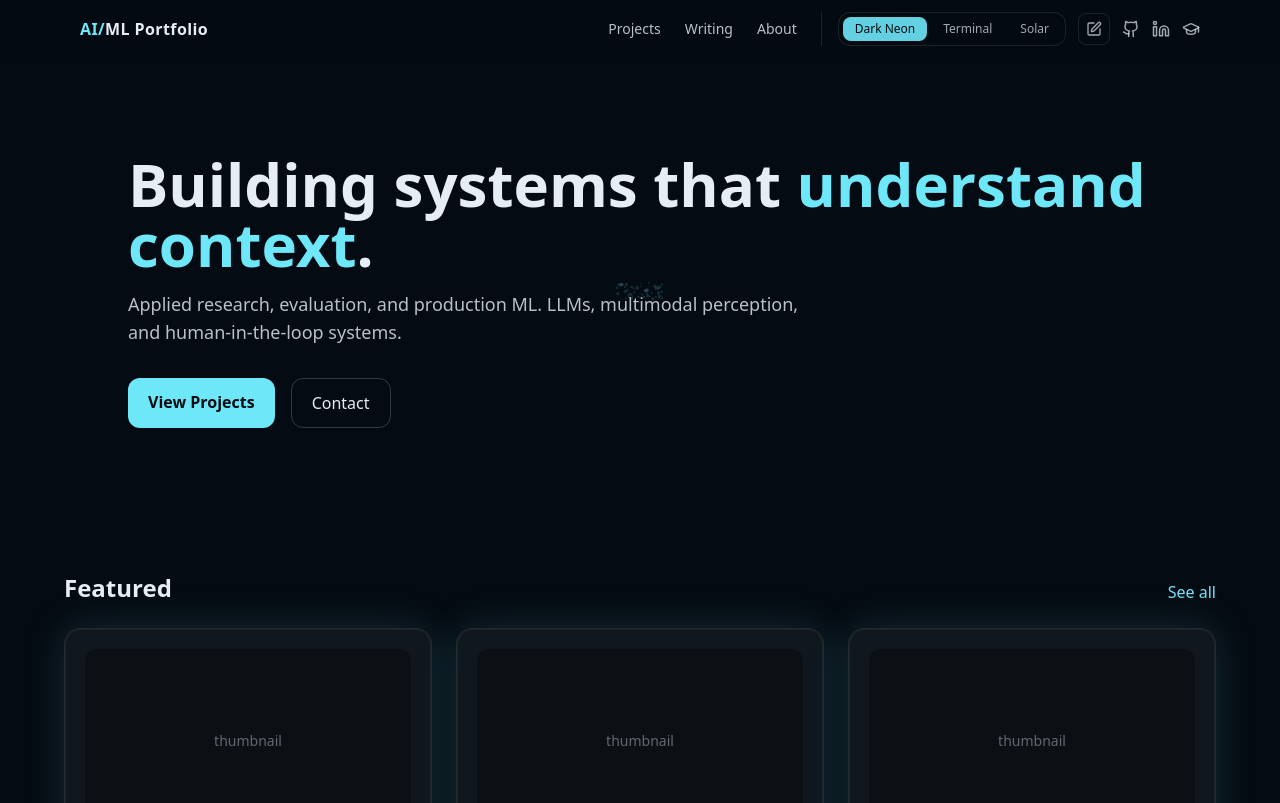
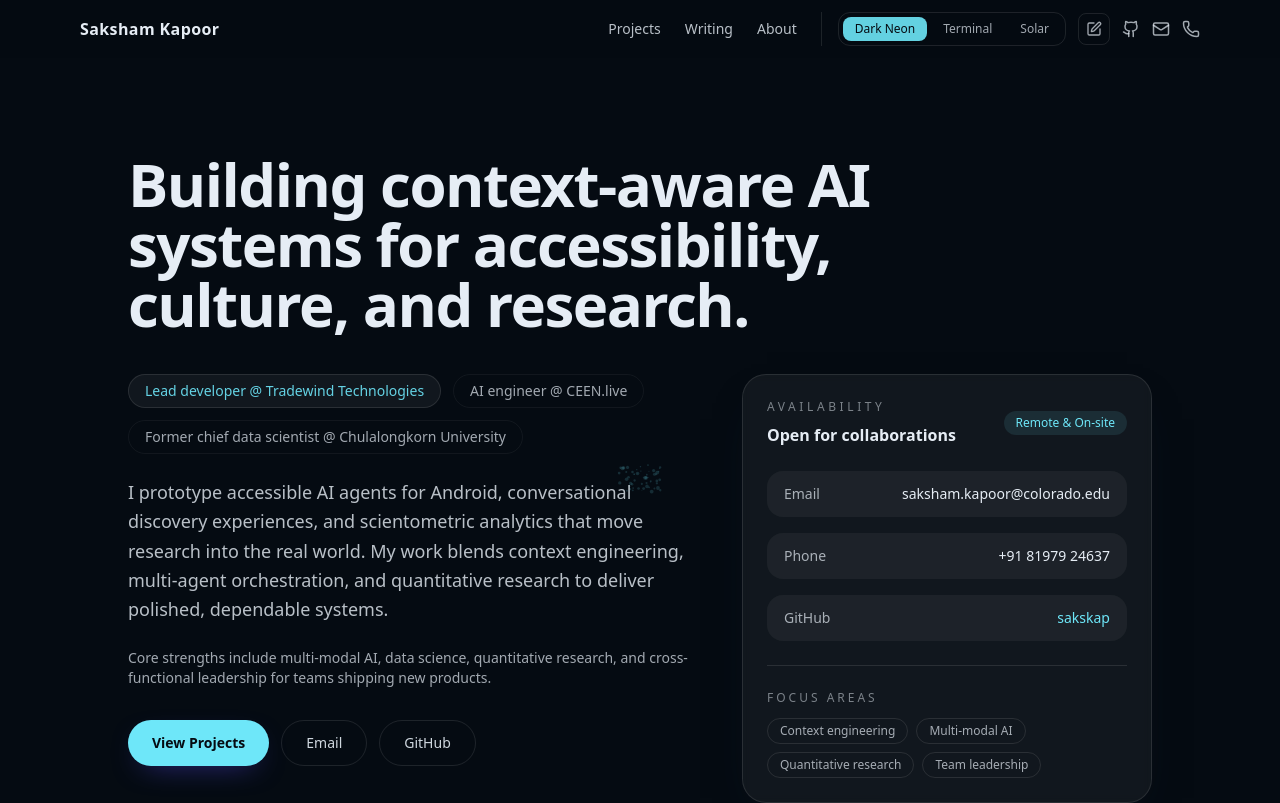
Before and after one commit to teamplanb01-cell/portfolio, a React (Vite) app: page / in a window 1280 px wide. Shown: the top 803 px of the page. Built offline with nearby package versions, Linux system fonts and the light colour scheme.

Commit message:
Refresh hero layout

```diff
--- a/index.html
+++ b/index.html
@@ -5,25 +5,25 @@
     <meta name="viewport" content="width=device-width, initial-scale=1.0" />
     <meta
       name="description"
-      content="AI/ML portfolio showcasing applied research, evaluations, and production machine learning systems."
+      content="Portfolio of Saksham Kapoor, an AI engineer and data scientist building accessibility agents, cultural discovery platforms, and scientometric analytics."
     />
     <meta name="theme-color" content="#050B12" />
     <meta property="og:type" content="website" />
-    <meta property="og:title" content="AI/ML Portfolio" />
+    <meta property="og:title" content="Saksham Kapoor — AI Engineer &amp; Data Scientist" />
     <meta
       property="og:description"
-      content="Applied research, evaluation, and production AI/ML projects by an ML engineer."
+      content="AI accessibility, cultural discovery, and quantitative research work led by Saksham Kapoor."
     />
-    <meta property="og:url" content="https://example.com" />
+    <meta property="og:url" content="https://github.com/sakskap/portfolio" />
     <meta property="og:image" content="/og.svg" />
     <meta name="twitter:card" content="summary_large_image" />
-    <meta name="twitter:title" content="AI/ML Portfolio" />
+    <meta name="twitter:title" content="Saksham Kapoor — AI Engineer &amp; Data Scientist" />
     <meta
       name="twitter:description"
-      content="Highlights of AI/ML research, evaluation pipelines, and production-ready experiments."
+      content="Applied AI projects across accessibility, culture, and research analytics by Saksham Kapoor."
     />
     <meta name="twitter:image" content="/og.svg" />
-    <title>AI/ML Portfolio</title>
+    <title>Saksham Kapoor — AI Engineer &amp; Data Scientist</title>
     <link rel="icon" href="/favicon.svg" />
     <link rel="preconnect" href="https://fonts.googleapis.com" />
     <link rel="preconnect" href="https://fonts.gstatic.com" crossorigin />
@@ -43,12 +43,13 @@
       {
         "@context": "https://schema.org",
         "@type": "Person",
-        "name": "AI/ML Engineer",
-        "url": "https://example.com",
-        "jobTitle": "Machine Learning Engineer",
+        "name": "Saksham Kapoor",
+        "url": "https://github.com/sakskap/portfolio",
+        "jobTitle": "AI Engineer & Data Scientist",
+        "email": "saksham.kapoor@colorado.edu",
+        "telephone": "+91 81979 24637",
         "sameAs": [
-          "https://github.com/yourname",
-          "https://www.linkedin.com/in/yourname"
+          "https://github.com/sakskap"
         ]
       }
     </script>
--- a/src/App.tsx
+++ b/src/App.tsx
@@ -2,6 +2,7 @@ import { motion } from 'framer-motion'
 import Hero from './components/Hero'
 import Featured from './components/Featured'
 import { SEO } from './components/SEO'
+import { SITE } from './config/site'
 
 const pageTransition = {
   initial: { opacity: 0, y: 16 },
@@ -18,11 +19,7 @@ export default function App() {
       exit={pageTransition.exit}
       transition={{ duration: 0.4, ease: 'easeOut' }}
     >
-      <SEO
-        title="AI/ML Portfolio"
-        description="Applied research, evaluation, and production ML systems. Explore LLMs, perception, and human-in-the-loop work."
-        url="https://example.com/"
-      />
+      <SEO title={SITE.title} description={SITE.description} url={SITE.url} />
       <section className="relative overflow-hidden">
         <Hero />
       </section>
--- a/src/components/Hero.tsx
+++ b/src/components/Hero.tsx
@@ -2,9 +2,11 @@ import { motion } from 'framer-motion'
 import { Link } from 'react-router-dom'
 import { CanvasParticles } from './CanvasParticles'
 import { useTheme } from './ThemeProvider'
+import { SITE } from '../config/site'
 
 export default function Hero() {
   const { prefersReducedMotion } = useTheme()
+  const phoneHref = SITE.phone.replace(/\s+/g, '')
   return (
     <div className="relative overflow-hidden">
       <div className="absolute inset-0">
@@ -16,31 +18,123 @@ export default function Hero() {
           initial={{ opacity: 0, y: prefersReducedMotion ? 0 : 10 }}
           animate={{ opacity: 1, y: 0 }}
           transition={{ duration: prefersReducedMotion ? 0 : 0.6 }}
-          className="text-4xl md:text-6xl font-bold leading-tight"
+          className="max-w-3xl text-4xl md:text-6xl font-semibold leading-tight tracking-tight text-ink"
         >
-          Building systems that <span className="text-primary">understand context</span>.
+          Building context-aware AI systems for accessibility, culture, and research.
         </motion.h1>
+        <div className="mt-10 grid gap-10 lg:grid-cols-[1.4fr_minmax(0,1fr)] lg:items-start">
+          <div>
+            <motion.div
+              initial={{ opacity: 0, y: prefersReducedMotion ? 0 : 12 }}
+              animate={{ opacity: 1, y: 0 }}
+              transition={{ delay: prefersReducedMotion ? 0 : 0.05, duration: prefersReducedMotion ? 0 : 0.6 }}
+              className="flex flex-wrap items-center gap-3 text-sm text-ink/70"
+            >
+              <span className="rounded-full border border-white/10 bg-white/5 px-4 py-1.5 font-medium text-primary/90">
+                Lead developer @ Tradewind Technologies
+              </span>
+              <span className="rounded-full border border-white/5 px-4 py-1.5">
+                AI engineer @ CEEN.live
+              </span>
+              <span className="rounded-full border border-white/5 px-4 py-1.5">
+                Former chief data scientist @ Chulalongkorn University
+              </span>
+            </motion.div>
             <motion.p
-          initial={{ opacity: 0, y: prefersReducedMotion ? 0 : 10 }}
+              initial={{ opacity: 0, y: prefersReducedMotion ? 0 : 12 }}
               animate={{ opacity: 1, y: 0 }}
               transition={{ delay: prefersReducedMotion ? 0 : 0.1, duration: prefersReducedMotion ? 0 : 0.6 }}
-          className="mt-4 text-lg text-ink/80 max-w-2xl"
+              className="mt-6 text-lg leading-relaxed text-ink/80 max-w-2xl"
             >
-          Applied research, evaluation, and production ML. LLMs, multimodal perception, and human-in-the-loop systems.
+              I prototype accessible AI agents for Android, conversational discovery experiences, and scientometric analytics
+              that move research into the real world. My work blends context engineering, multi-agent orchestration, and
+              quantitative research to deliver polished, dependable systems.
             </motion.p>
-        <div className="mt-8 flex flex-wrap gap-4">
+            <motion.p
+              initial={{ opacity: 0, y: prefersReducedMotion ? 0 : 12 }}
+              animate={{ opacity: 1, y: 0 }}
+              transition={{ delay: prefersReducedMotion ? 0 : 0.18, duration: prefersReducedMotion ? 0 : 0.6 }}
+              className="mt-6 text-sm text-ink/70 max-w-2xl"
+            >
+              Core strengths include multi-modal AI, data science, quantitative research, and cross-functional leadership for
+              teams shipping new products.
+            </motion.p>
+            <motion.div
+              initial={{ opacity: 0, y: prefersReducedMotion ? 0 : 12 }}
+              animate={{ opacity: 1, y: 0 }}
+              transition={{ delay: prefersReducedMotion ? 0 : 0.26, duration: prefersReducedMotion ? 0 : 0.6 }}
+              className="mt-8 flex flex-wrap gap-3"
+            >
               <Link
                 to="/projects"
-            className="px-5 py-3 rounded-xl bg-primary text-bg font-semibold transition hover:opacity-90 focus-visible:outline focus-visible:outline-2 focus-visible:outline-offset-2 focus-visible:outline-primary/70"
+                className="inline-flex items-center justify-center rounded-full bg-primary px-6 py-3 text-sm font-semibold text-bg shadow-[0_10px_30px_-15px_rgba(79,70,229,0.8)] transition hover:translate-y-0.5 focus-visible:outline focus-visible:outline-2 focus-visible:outline-offset-2 focus-visible:outline-primary/70"
               >
                 View Projects
               </Link>
               <a
-            href="mailto:you@example.com"
-            className="px-5 py-3 rounded-xl border border-ink/20 transition hover:border-primary focus-visible:outline focus-visible:outline-2 focus-visible:outline-offset-2 focus-visible:outline-primary/70"
+                href={`mailto:${SITE.email}`}
+                className="inline-flex items-center justify-center rounded-full border border-white/10 px-6 py-3 text-sm font-medium text-ink/90 transition hover:border-primary hover:text-primary focus-visible:outline focus-visible:outline-2 focus-visible:outline-offset-2 focus-visible:outline-primary/70"
               >
-            Contact
+                Email
               </a>
+              <a
+                href={SITE.github}
+                target="_blank"
+                rel="noreferrer"
+                className="inline-flex items-center justify-center rounded-full border border-white/10 px-6 py-3 text-sm font-medium text-ink/90 transition hover:border-primary hover:text-primary focus-visible:outline focus-visible:outline-2 focus-visible:outline-offset-2 focus-visible:outline-primary/70"
+              >
+                GitHub
+              </a>
+            </motion.div>
+          </div>
+          <motion.div
+            initial={{ opacity: 0, y: prefersReducedMotion ? 0 : 12 }}
+            animate={{ opacity: 1, y: 0 }}
+            transition={{ delay: prefersReducedMotion ? 0 : 0.32, duration: prefersReducedMotion ? 0 : 0.6 }}
+            className="rounded-3xl border border-white/10 bg-white/5 p-6 backdrop-blur-sm shadow-[0_20px_45px_-25px_rgba(15,23,42,0.7)]"
+          >
+            <div className="flex items-center justify-between gap-4">
+              <div>
+                <p className="text-xs uppercase tracking-[0.3em] text-ink/50">Availability</p>
+                <p className="mt-2 text-base font-semibold text-ink">Open for collaborations</p>
+              </div>
+              <span className="rounded-full bg-primary/10 px-3 py-1 text-xs font-medium text-primary">Remote &amp; On-site</span>
+            </div>
+            <div className="mt-6 space-y-4 text-sm">
+              <a
+                href={`mailto:${SITE.email}`}
+                className="flex items-center justify-between gap-3 rounded-2xl border border-transparent bg-white/5 px-4 py-3 transition hover:border-primary/40 hover:bg-primary/5"
+              >
+                <span className="text-ink/70">Email</span>
+                <span className="font-medium text-ink">{SITE.email}</span>
+              </a>
+              <a
+                href={`tel:${phoneHref}`}
+                className="flex items-center justify-between gap-3 rounded-2xl border border-transparent bg-white/5 px-4 py-3 transition hover:border-primary/40 hover:bg-primary/5"
+              >
+                <span className="text-ink/70">Phone</span>
+                <span className="font-medium text-ink">{SITE.phone}</span>
+              </a>
+              <a
+                href={SITE.github}
+                target="_blank"
+                rel="noreferrer"
+                className="flex items-center justify-between gap-3 rounded-2xl border border-transparent bg-white/5 px-4 py-3 transition hover:border-primary/40 hover:bg-primary/5"
+              >
+                <span className="text-ink/70">GitHub</span>
+                <span className="font-medium text-primary">sakskap</span>
+              </a>
+            </div>
+            <div className="mt-6 border-t border-white/10 pt-6">
+              <p className="text-xs uppercase tracking-[0.25em] text-ink/50">Focus Areas</p>
+              <div className="mt-3 flex flex-wrap gap-2 text-xs">
+                <span className="rounded-full border border-white/10 px-3 py-1 text-ink/70">Context engineering</span>
+                <span className="rounded-full border border-white/10 px-3 py-1 text-ink/70">Multi-modal AI</span>
+                <span className="rounded-full border border-white/10 px-3 py-1 text-ink/70">Quantitative research</span>
+                <span className="rounded-full border border-white/10 px-3 py-1 text-ink/70">Team leadership</span>
+              </div>
+            </div>
+          </motion.div>
         </div>
       </div>
     </div>
--- a/src/components/Navbar.tsx
+++ b/src/components/Navbar.tsx
@@ -1,17 +1,19 @@
 import { Link, NavLink } from 'react-router-dom'
 import { MotionConfig } from 'framer-motion'
-import { Github, Linkedin, GraduationCap, PenSquare } from 'lucide-react'
+import { Github, Mail, PenSquare, Phone } from 'lucide-react'
 import { ThemeToggle } from './ThemeToggle'
 import { useTheme } from './ThemeProvider'
+import { SITE } from '../config/site'
 
 export default function Navbar() {
   const { cycleTheme } = useTheme()
+  const phoneHref = SITE.phone.replace(/\s+/g, '')
   return (
     <MotionConfig reducedMotion="user">
       <nav className="sticky top-0 z-50 backdrop-blur supports-[backdrop-filter]:bg-bg/70">
         <div className="max-w-6xl mx-auto px-4 py-3 flex items-center justify-between gap-4">
           <Link to="/" className="font-semibold tracking-wide focus-visible:outline focus-visible:outline-2 focus-visible:outline-offset-2 focus-visible:outline-primary/70">
-            <span className="text-primary">AI/</span>ML Portfolio
+            {SITE.name}
           </Link>
           <div className="flex flex-wrap items-center justify-end gap-4 md:gap-6">
             <NavLink
@@ -55,7 +57,7 @@ export default function Navbar() {
                 <PenSquare size={16} aria-hidden="true" />
               </button>
               <a
-                href="https://github.com/yourname"
+                href={SITE.github}
                 target="_blank"
                 rel="noreferrer"
                 className="text-ink/70 transition hover:text-primary focus-visible:outline focus-visible:outline-2 focus-visible:outline-offset-2 focus-visible:outline-primary/70"
@@ -64,21 +66,18 @@ export default function Navbar() {
                 <Github size={18} aria-hidden="true" />
               </a>
               <a
-                href="https://www.linkedin.com/in/yourname"
-                target="_blank"
-                rel="noreferrer"
+                href={`mailto:${SITE.email}`}
                 className="text-ink/70 transition hover:text-primary focus-visible:outline focus-visible:outline-2 focus-visible:outline-offset-2 focus-visible:outline-primary/70"
-                aria-label="LinkedIn"
+                aria-label="Email"
               >
-                <Linkedin size={18} aria-hidden="true" />
+                <Mail size={18} aria-hidden="true" />
               </a>
               <a
-                href="#"
-                rel="noreferrer"
+                href={`tel:${phoneHref}`}
                 className="text-ink/70 transition hover:text-primary focus-visible:outline focus-visible:outline-2 focus-visible:outline-offset-2 focus-visible:outline-primary/70"
-                aria-label="Google Scholar"
+                aria-label="Phone"
               >
-                <GraduationCap size={18} aria-hidden="true" />
+                <Phone size={18} aria-hidden="true" />
               </a>
             </div>
           </div>
--- a/src/components/SEO.tsx
+++ b/src/components/SEO.tsx
@@ -25,7 +25,7 @@ const setMeta = (selector: string, attribute: 'content', value: string) => {
   element.setAttribute(attribute, value)
 }
 
-export const SEO = ({ title, description, url, image = '/og.png', structuredData }: SEOProps) => {
+export const SEO = ({ title, description, url, image = '/og.svg', structuredData }: SEOProps) => {
   useEffect(() => {
     document.title = title
     setMeta('meta[name="description"]', 'content', description)
--- /dev/null
+++ b/src/config/site.ts
@@ -0,0 +1,10 @@
+export const SITE = {
+  url: 'https://github.com/sakskap/portfolio',
+  title: 'Saksham Kapoor — AI Engineer & Data Scientist',
+  description:
+    'Saksham Kapoor is an AI engineer leading context-aware agents, quantitative research workflows, and data science initiatives across accessibility, culture, and higher education.',
+  name: 'Saksham Kapoor',
+  email: 'saksham.kapoor@colorado.edu',
+  phone: '+91 81979 24637',
+  github: 'https://github.com/sakskap'
+} as const
--- a/src/pages/About.tsx
+++ b/src/pages/About.tsx
@@ -1,6 +1,7 @@
 import { motion } from 'framer-motion'
 import { SEO } from '../components/SEO'
 import { useTheme } from '../components/ThemeProvider'
+import { SITE } from '../config/site'
 
 export default function About() {
   const { prefersReducedMotion } = useTheme()
@@ -13,38 +14,69 @@ export default function About() {
       className="flex-1"
     >
       <SEO
-        title="About — AI/ML Portfolio"
-        description="ML engineer focused on evaluation-heavy systems, multimodal perception, and reliable deployment."
-        url="https://example.com/about"
+        title={`About — ${SITE.name}`}
+        description="Saksham Kapoor leads AI accessibility, cultural discovery, and scientometric research programs."
+        url={`${SITE.url}/about`}
       />
       <div className="mx-auto max-w-3xl px-6 py-12">
         <h1 className="text-3xl font-semibold">About</h1>
         <p className="mt-4 text-ink/80">
-          I build evaluation-heavy ML systems spanning LLM alignment, multimodal perception, robotics, and human-in-the-loop
-          workflows. This portfolio highlights research prototypes and productionized experiments that emphasize measurement,
-          reliability, and iteration speed.
+          I am an AI engineer and data scientist focused on translating context-rich research into dependable, human-centered
+          products. From leading Tradewind Technologies’ accessibility agent for Android to building cultural discovery tools
+          at CEEN.live, I orchestrate multi-agent systems, structured output pipelines, and voice interfaces that are ready for
+          production.
+        </p>
+        <p className="mt-6 text-ink/80">
+          Previously, as chief data scientist at Chulalongkorn University and a quantitative researcher with the Indian School
+          of Business, I designed scientometric pipelines, longitudinal studies, and survival analyses that informed strategic
+          decisions. My early experience at Mu Sigma laid the groundwork for scaling data platforms and real-time analytics in
+          healthcare.
         </p>
         <div className="mt-8 grid gap-6 rounded-2xl border border-white/10 bg-bg/70 p-6 md:grid-cols-2">
           <div>
             <h2 className="text-sm font-semibold uppercase tracking-wide text-ink/60">Core skills</h2>
             <ul className="mt-3 space-y-2 text-ink/80">
-              <li>Languages: Python, TypeScript, Kotlin</li>
-              <li>ML stacks: PyTorch, JAX, TensorFlow</li>
-              <li>Data: BigQuery, Spark, dbt</li>
+              <li>Context engineering &amp; LLM-driven tool orchestration (Genkit, Google ADK, MCP servers)</li>
+              <li>Multi-modal AI, data science, and quantitative research (time series, NLP, survival analysis)</li>
+              <li>Big data platforms and business intelligence (Python, SQL, Hadoop, Qlikview, Tableau)</li>
             </ul>
           </div>
           <div>
             <h2 className="text-sm font-semibold uppercase tracking-wide text-ink/60">Focus areas</h2>
             <ul className="mt-3 space-y-2 text-ink/80">
-              <li>Evaluation harnesses &amp; measurement</li>
-              <li>Agentic systems &amp; automation safety</li>
-              <li>Experimentation &amp; deployment platforms</li>
+              <li>Accessibility agents that translate complex mobile flows into guided voice tasks</li>
+              <li>Conversational cultural exploration and poster-to-event knowledge pipelines</li>
+              <li>Scientometric analytics for publication impact, author centrality, and innovation strategy</li>
             </ul>
           </div>
         </div>
-        <p className="mt-8 text-ink/80">
-          Outside of work, I mentor teams on experiment design and support communities exploring equitable AI deployment.
-        </p>
+        <div className="mt-8 space-y-4 text-ink/80">
+          <div>
+            <h2 className="text-sm font-semibold uppercase tracking-wide text-ink/60">Recent roles</h2>
+            <ul className="mt-3 space-y-2">
+              <li>
+                <span className="font-medium text-ink/90">Lead Developer, Tradewind Technologies (2023–present)</span> — AI
+                accessibility agent development, hiring, and incubation support at BLOCK71 Singapore.
+              </li>
+              <li>
+                <span className="font-medium text-ink/90">AI Engineer, CEEN.live (2024–present)</span> — Conversational map
+                interfaces and poster-to-event ingestion pipelines for global cultural discovery.
+              </li>
+              <li>
+                <span className="font-medium text-ink/90">Chief Data Scientist, Chulalongkorn University (2023–2024)</span>
+                — Publication metadata systems and scientometric analysis using Python, Pandas, and BigQuery.
+              </li>
+            </ul>
+          </div>
+          <div>
+            <h2 className="text-sm font-semibold uppercase tracking-wide text-ink/60">Education</h2>
+            <ul className="mt-3 space-y-2">
+              <li>MS in Computer Science, University of Colorado Boulder (CGPA: 3.945/4)</li>
+              <li>PG Diploma in Built Environment, Anant National University (CGPA: 3.05/4)</li>
+              <li>Bachelor of Engineering in Mechanical Engineering, Thapar University (CGPA: 6.91/10)</li>
+            </ul>
+          </div>
+        </div>
       </div>
     </motion.main>
   )
--- a/src/pages/NotFound.tsx
+++ b/src/pages/NotFound.tsx
@@ -2,6 +2,7 @@ import { motion } from 'framer-motion'
 import { Link } from 'react-router-dom'
 import { SEO } from '../components/SEO'
 import { useTheme } from '../components/ThemeProvider'
+import { SITE } from '../config/site'
 
 export default function NotFound() {
   const { prefersReducedMotion } = useTheme()
@@ -15,8 +16,8 @@ export default function NotFound() {
     >
       <SEO
         title="404 — Page not found"
-        description="This page could not be found on the AI/ML portfolio."
-        url="https://example.com/404"
+        description={`This page could not be found on ${SITE.name}'s portfolio.`}
+        url={`${SITE.url}/404`}
       />
       <h1 className="text-5xl font-bold">404</h1>
       <p className="mt-3 max-w-md text-ink/70">The page you’re looking for doesn’t exist or has moved.</p>
--- a/src/pages/Projects.tsx
+++ b/src/pages/Projects.tsx
@@ -5,6 +5,7 @@ import { Link } from 'react-router-dom'
 import projects from '../data/projects.json'
 import { useTheme } from '../components/ThemeProvider'
 import { SEO } from '../components/SEO'
+import { SITE } from '../config/site'
 
 interface Project {
   id: string
@@ -51,9 +52,9 @@ export default function Projects() {
       className="flex-1"
     >
       <SEO
-        title="Projects — AI/ML Portfolio"
-        description="Explore applied AI and ML projects across LLMs, multimodal perception, forecasting, and robotics."
-        url="https://example.com/projects"
+        title={`Projects — ${SITE.name}`}
+        description="Applied AI work spanning accessibility agents, cultural discovery platforms, scientometric research, and quantitative strategy."
+        url={`${SITE.url}/projects`}
       />
       <div className="max-w-6xl mx-auto px-6 md:px-10 lg:px-16 py-10">
         <div className="flex flex-col gap-4 md:flex-row md:items-center md:justify-between">
--- a/src/pages/Writing.tsx
+++ b/src/pages/Writing.tsx
@@ -3,6 +3,7 @@ import { Link } from 'react-router-dom'
 import { useMemo } from 'react'
 import { SEO } from '../components/SEO'
 import { useTheme } from '../components/ThemeProvider'
+import { SITE } from '../config/site'
 
 interface PostMeta {
   slug: string
@@ -61,13 +62,15 @@ export default function Writing() {
       className="flex-1"
     >
       <SEO
-        title="Writing — AI/ML Portfolio"
-        description="Notes on evaluation, agents, and production ML systems."
-        url="https://example.com/writing"
+        title={`Writing — ${SITE.name}`}
+        description="Research notes on accessibility agents, cultural discovery interfaces, and data science workflows."
+        url={`${SITE.url}/writing`}
       />
       <div className="mx-auto max-w-4xl px-6 py-12">
         <h1 className="text-3xl font-semibold">Writing</h1>
-        <p className="mt-3 text-ink/70">Short notes on evaluation frameworks, agents, and production ML systems.</p>
+        <p className="mt-3 text-ink/70">
+          Short notes on AI accessibility, model-context protocol design, scientometric pipelines, and quantitative strategy.
+        </p>
         <div className="mt-10 space-y-6">
           {formattedPosts.map(post => (
             <Link
--- a/src/pages/WritingDetail.tsx
+++ b/src/pages/WritingDetail.tsx
@@ -3,6 +3,7 @@ import { Link, useParams } from 'react-router-dom'
 import ReactMarkdown from 'react-markdown'
 import { SEO } from '../components/SEO'
 import { useTheme } from '../components/ThemeProvider'
+import { SITE } from '../config/site'
 
 interface PostContent {
   title: string
@@ -68,7 +69,7 @@ export default function WritingDetail() {
     )
   }
 
-  const pageUrl = `https://example.com/writing/${slug}`
+  const pageUrl = `${SITE.url}/writing/${slug}`
 
   return (
     <motion.main
```
Also changed, not shown: src/pages/ProjectDetail.tsx (+9 -3 lines), public/og.svg. Lines whose indentation alone changed are shown as unchanged.
